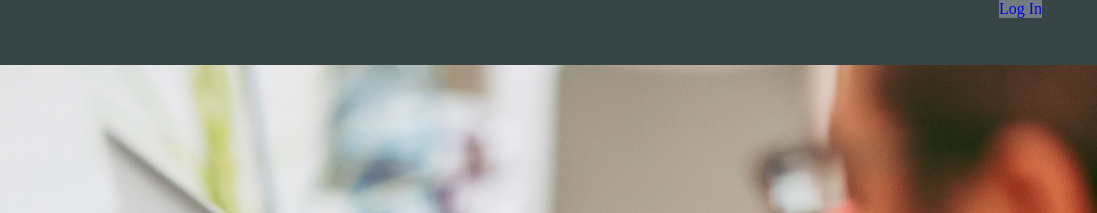
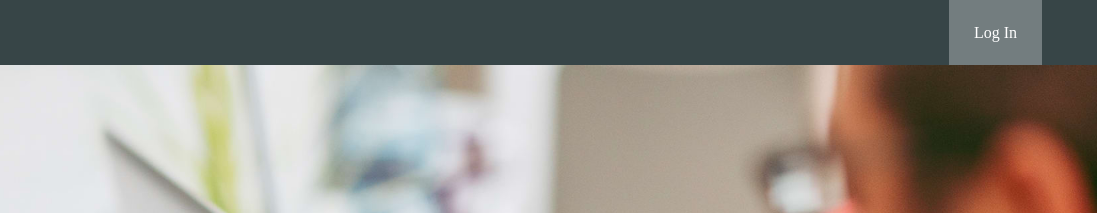
Before and after one commit to hdinjos/simpdis, a plain HTML site: page second/index.html in a window 1280 px wide. Shown: the top 213 px of the page, 183-1280 px from the left. Drawn offline with Linux system fonts and the light colour scheme.

Commit message:
header right: transition, line-height, display block

```diff
--- a/second/aset/css/style.css
+++ b/second/aset/css/style.css
@@ -85,8 +85,17 @@ header {
 .header-right {
   background-color: rgba(255,255,255,0.3);
   float: right;
+  transition: all 0.5s;
 }
 
 .header-right:hover {
   background-color: rgba(255,255,255,0.5);
 }
+
+.header-right a {
+  line-height: 65px;
+  padding-right: 25px;
+  padding-left: 25px;
+  color: #fff;
+  display: block;
+}
```
